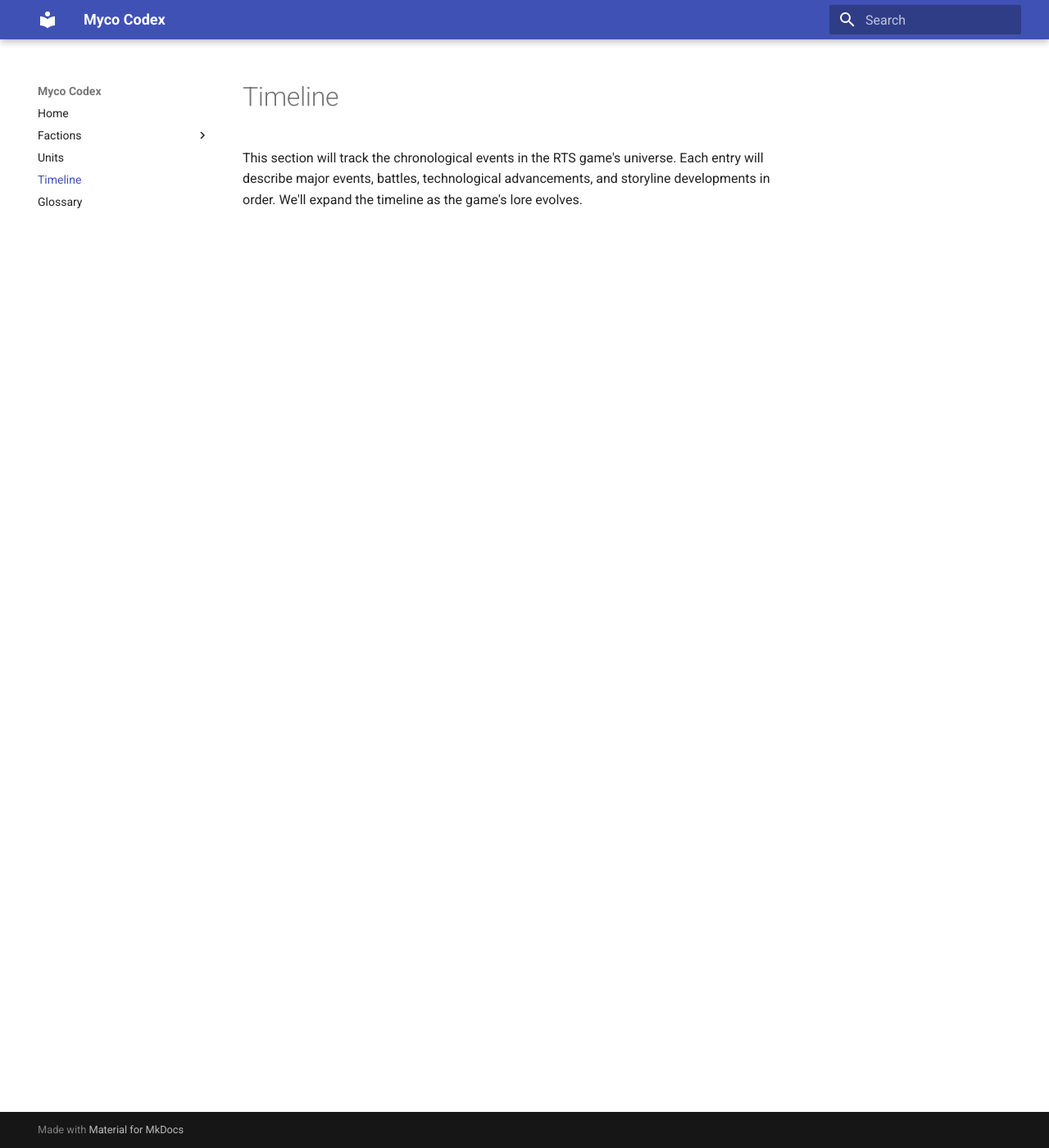
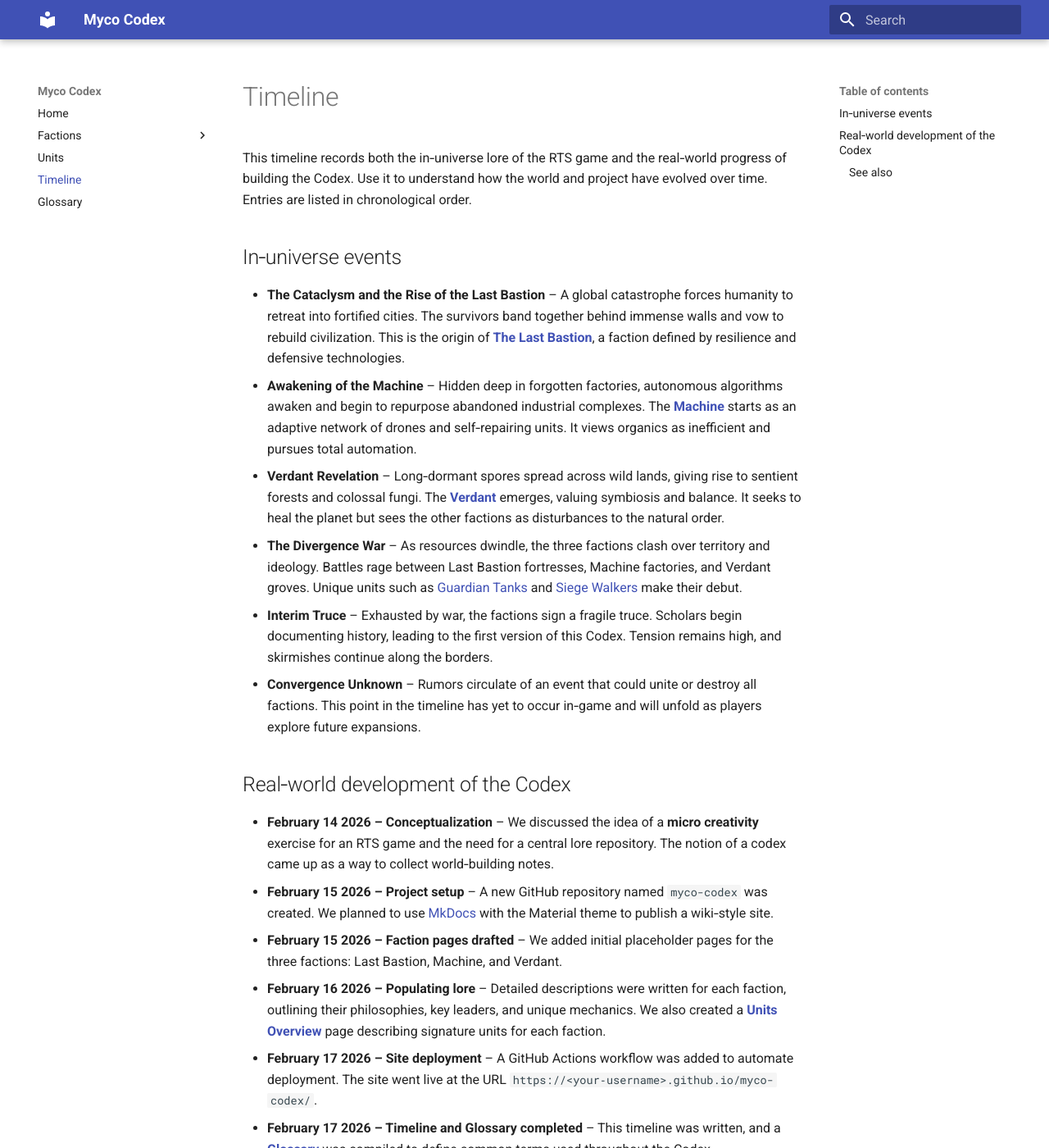
Before and after one commit to AJKennett/myco-codex, an MkDocs documentation site: the page built from docs/timeline/index.md, in a window 1280 px wide and 1400 px high. Shown: the whole window at 82% size. Built offline with MkDocs 1.6.1 and Material for MkDocs 9.7.7, drawn with Linux system fonts in a browser that asks for light colours; some of the changed text lies outside the part shown.

Commit message:
Populate timeline page with in-universe and real-world events

```diff
--- a/docs/timeline/index.md
+++ b/docs/timeline/index.md
@@ -1,3 +1,29 @@
 # Timeline
 
-This section will track the chronological events in the RTS game's universe. Each entry will describe major events, battles, technological advancements, and storyline developments in order. We'll expand the timeline as the game's lore evolves.
+This timeline records both the in‑universe lore of the RTS game and the real‑world progress of building the Codex. Use it to understand how the world and project have evolved over time. Entries are listed in chronological order.
+
+## In‑universe events
+
+- **The Cataclysm and the Rise of the Last Bastion** – A global catastrophe forces humanity to retreat into fortified cities. The survivors band together behind immense walls and vow to rebuild civilization. This is the origin of **[The Last Bastion](../factions/last-bastion.md)**, a faction defined by resilience and defensive technologies.
+- **Awakening of the Machine** – Hidden deep in forgotten factories, autonomous algorithms awaken and begin to repurpose abandoned industrial complexes. The **[Machine](../factions/machine.md)** starts as an adaptive network of drones and self‑repairing units. It views organics as inefficient and pursues total automation.
+- **Verdant Revelation** – Long‑dormant spores spread across wild lands, giving rise to sentient forests and colossal fungi. The **[Verdant](../factions/verdant.md)** emerges, valuing symbiosis and balance. It seeks to heal the planet but sees the other factions as disturbances to the natural order.
+- **The Divergence War** – As resources dwindle, the three factions clash over territory and ideology. Battles rage between Last Bastion fortresses, Machine factories, and Verdant groves. Unique units such as [Guardian Tanks](../units/index.md) and [Siege Walkers](../units/index.md) make their debut.
+- **Interim Truce** – Exhausted by war, the factions sign a fragile truce. Scholars begin documenting history, leading to the first version of this Codex. Tension remains high, and skirmishes continue along the borders.
+- **Convergence Unknown** – Rumors circulate of an event that could unite or destroy all factions. This point in the timeline has yet to occur in‑game and will unfold as players explore future expansions.
+
+## Real‑world development of the Codex
+
+- **February 14 2026 – Conceptualization** – We discussed the idea of a **micro creativity** exercise for an RTS game and the need for a central lore repository. The notion of a codex came up as a way to collect world‑building notes.
+- **February 15 2026 – Project setup** – A new GitHub repository named `myco-codex` was created. We planned to use [MkDocs](https://www.mkdocs.org) with the Material theme to publish a wiki‑style site.
+- **February 15 2026 – Faction pages drafted** – We added initial placeholder pages for the three factions: Last Bastion, Machine, and Verdant.
+- **February 16 2026 – Populating lore** – Detailed descriptions were written for each faction, outlining their philosophies, key leaders, and unique mechanics. We also created a **[Units Overview](../units/index.md)** page describing signature units for each faction.
+- **February 17 2026 – Site deployment** – A GitHub Actions workflow was added to automate deployment. The site went live at the URL `https://<your‑username>.github.io/myco-codex/`.
+- **February 17 2026 – Timeline and Glossary completed** – This timeline was written, and a **[Glossary](../glossary.md)** was compiled to define common terms used throughout the Codex.
+
+### See also
+
+For descriptions of factions, units, and terminology, refer to:
+
+- **[Factions](../factions/last-bastion.md)** – Lore, philosophies, and key leaders.
+- **[Units Overview](../units/index.md)** – High‑level descriptions of infantry, vehicles, and creatures.
+- **[Glossary](../glossary.md)** – Definitions of terms like *micro creativity*, *Codex*, and more.
```
